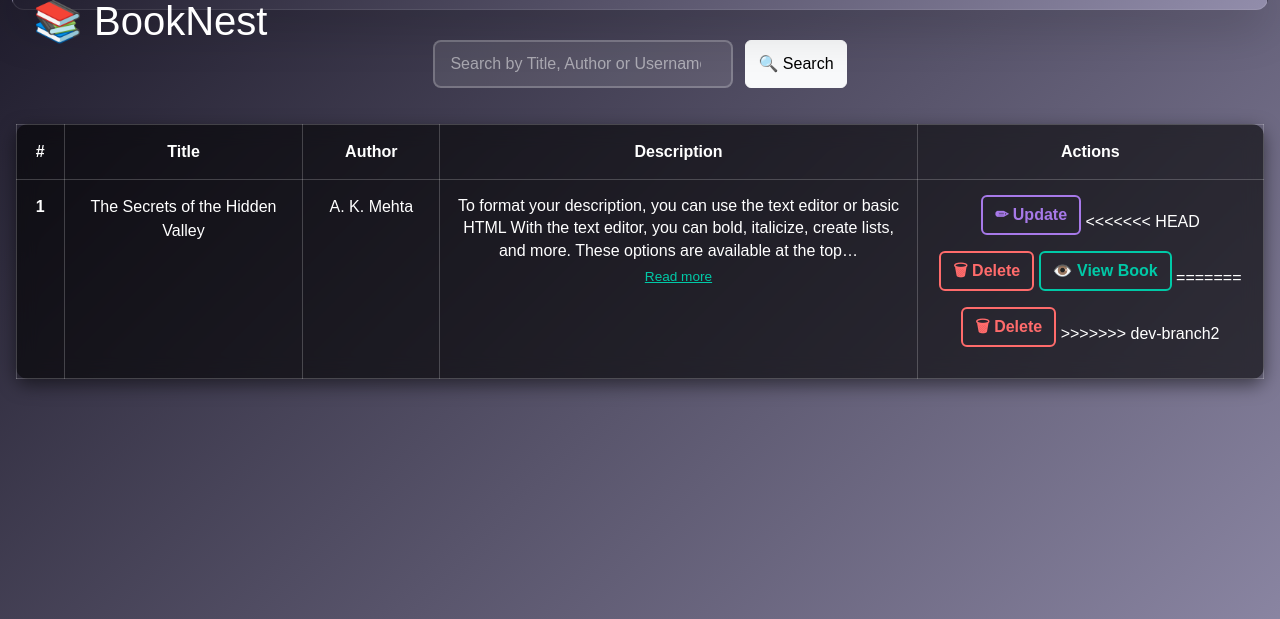
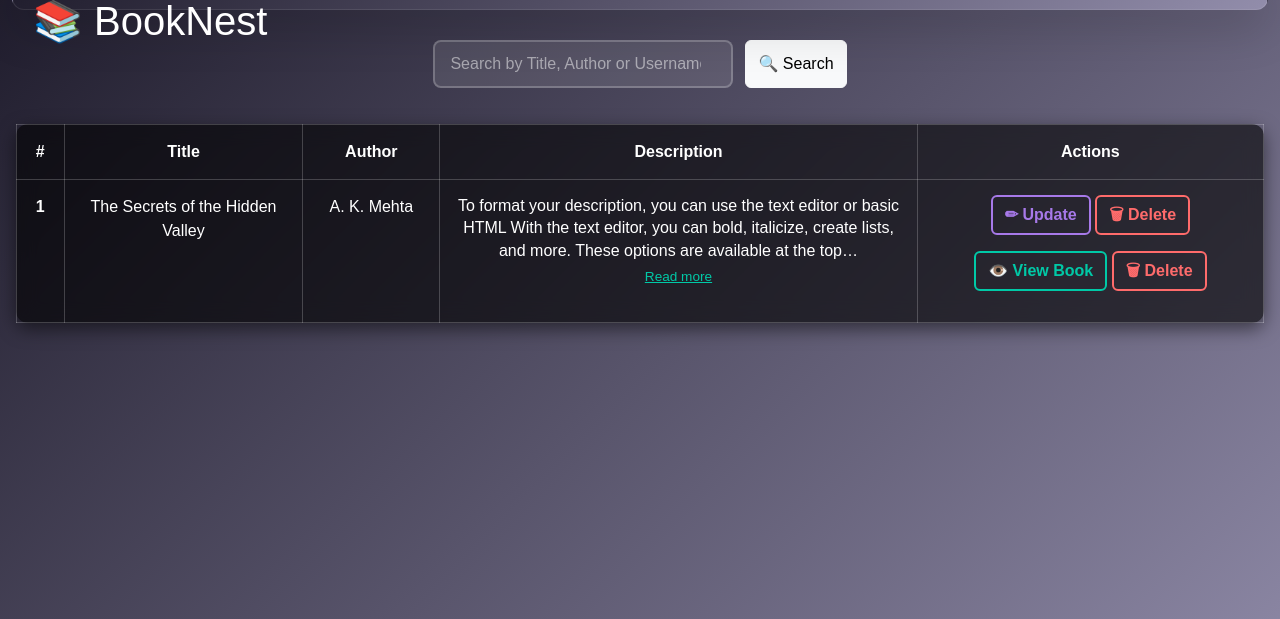
Before and after one commit to Kapil232002/personal-book-shelf, a Django app: template book_shelf/templates/book_list.html in a window 1280 px wide. Shown: the part 24-643 px from the top of the page. Run offline with Django 5.2, Linux system fonts and the light colour scheme; the template is opened without the code that fills it: values that come from a table or form of the project are taken from there, others are empty; data comes from the database, SQL or seed files in the repository.

Commit message:
Update book_list.html

```diff
--- a/book_shelf/templates/book_list.html
+++ b/book_shelf/templates/book_list.html
@@ -218,7 +218,6 @@
 
                 <td>
                     <a href="/update-books/{{ book.id }}" class="btn btn-outline-success mb-3">✏ Update</a>
-<<<<<<< HEAD
                     <a href="/delete-book/{{ book.id }}" class="btn btn-outline-danger mb-3">🗑 Delete</a>
                     {% if book.reference_link %}
                     <a href="{{ book.reference_link }}" target="_blank"
@@ -228,11 +227,9 @@
                     <a href="#" onclick="return handleViewBook(this, '');" class="btn btn-outline-view mb-3">👁️ View
                         Book</a>
                     {% endif %}
-=======
 
                     <!-- Modal Trigger -->
                     <a href="{% url 'confirm_delete_book' book.id %}" class="btn btn-outline-danger mb-3">🗑 Delete</a>
->>>>>>> dev-branch2
 
 
 
```
